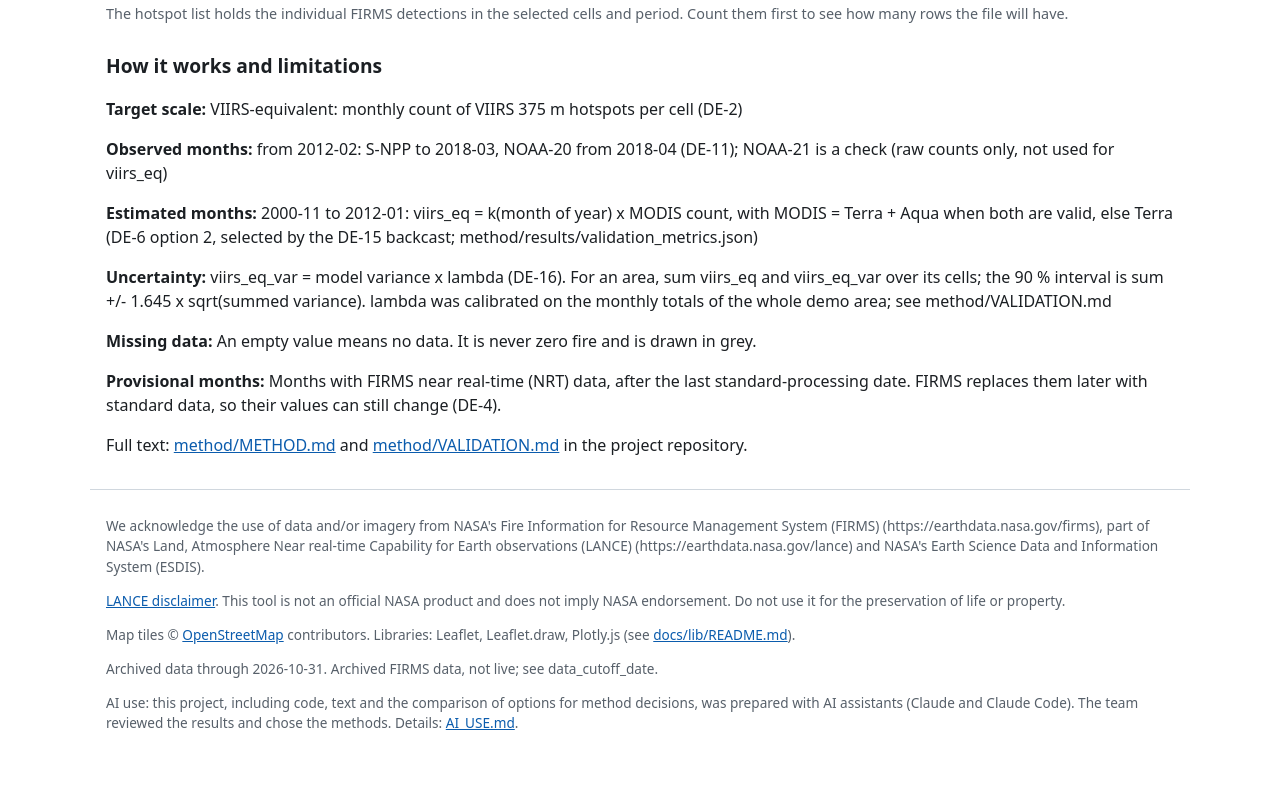
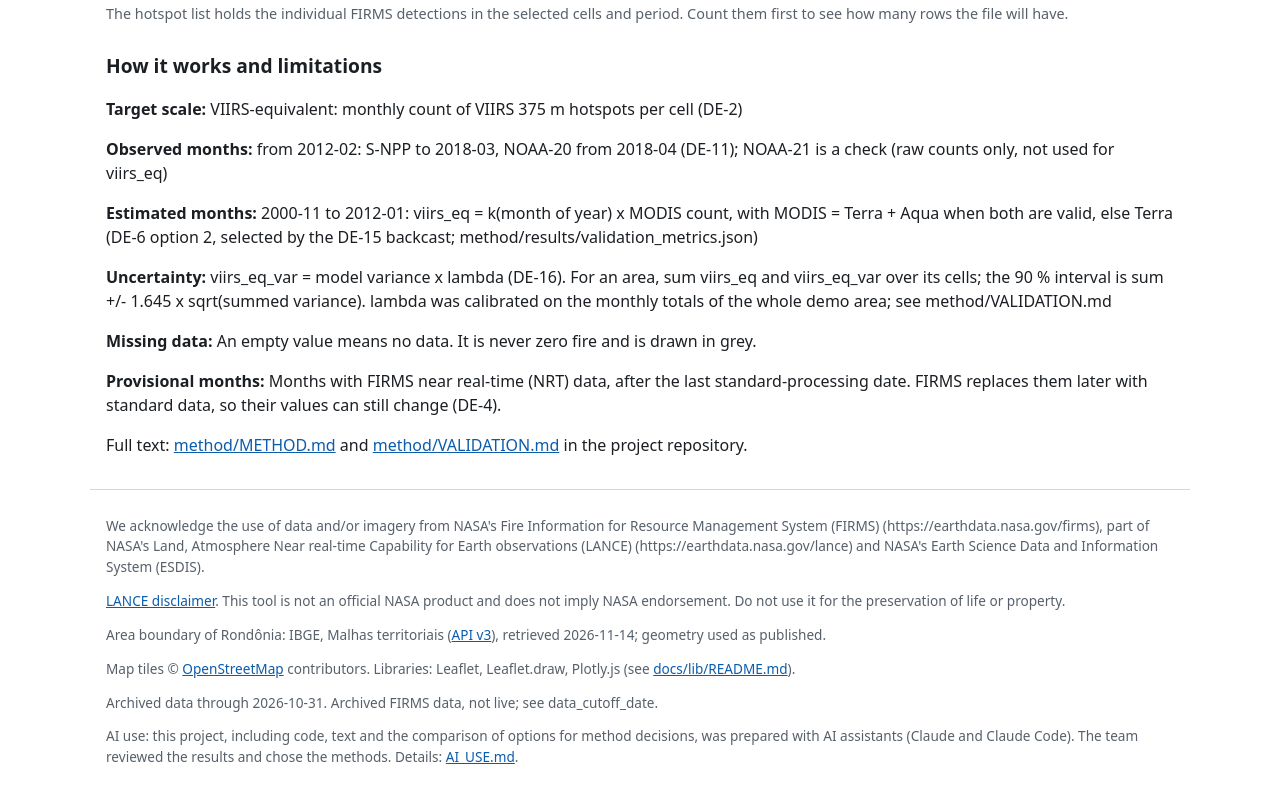
Before and after one commit to jacquesbelmont/lunax-fire-calendar, a plain HTML site: page docs/index.html in a window 1280 px wide. Shown: the part 2590-3393 px from the top of the page. Before the commit the page ends 3369 px from the top, so only its background shows below. Drawn offline with nearby package versions, Linux system fonts and the light colour scheme.

Commit message:
docs: IBGE terms recorded (no data license stated); IBGE credit in the app
- SOURCES.md / SCOPE S5: the IBGE portal "Termo de Uso e Política de
  Privacidade" (v1, 2024-03-11, read in a browser) covers personal data and
  user responsibilities and states no license or attribution rule for
  published data; the malhas API docs state none either.
- Corrected an earlier wrong claim that the app cited IBGE; the footer now
  credits the boundary (geometry identical to the IBGE API, checked).

AI-assisted (Claude Code); logged in AI_USE.md.

Co-Authored-By: Claude Opus 5.5 <noreply@anthropic.com>

```diff
--- a/docs/index.html
+++ b/docs/index.html
@@ -82,6 +82,7 @@
   <footer id="footer">
     <p id="attribution"></p>
     <p><a id="disclaimer-link" href="#">LANCE disclaimer</a>. This tool is not an official NASA product and does not imply NASA endorsement. Do not use it for the preservation of life or property.</p>
+    <p>Area boundary of Rondônia: IBGE, Malhas territoriais (<a href="https://servicodados.ibge.gov.br/api/docs/malhas?versao=3">API v3</a>), retrieved 2026-11-14; geometry used as published.</p>
     <p>Map tiles &copy; <a href="https://www.openstreetmap.org/copyright">OpenStreetMap</a> contributors. Libraries: Leaflet, Leaflet.draw, Plotly.js (see <a href="https://github.com/jacquesbelmont/lunax-fire-calendar/blob/main/docs/lib/README.md">docs/lib/README.md</a>).</p>
     <p id="archive-footer"></p>
     <p>AI use: this project, including code, text and the comparison of options for method decisions, was prepared with AI assistants (Claude and Claude Code). The team reviewed the results and chose the methods. Details: <a href="https://github.com/jacquesbelmont/lunax-fire-calendar/blob/main/AI_USE.md">AI_USE.md</a>.</p>
```
Also changed, not shown: 3 other files.
